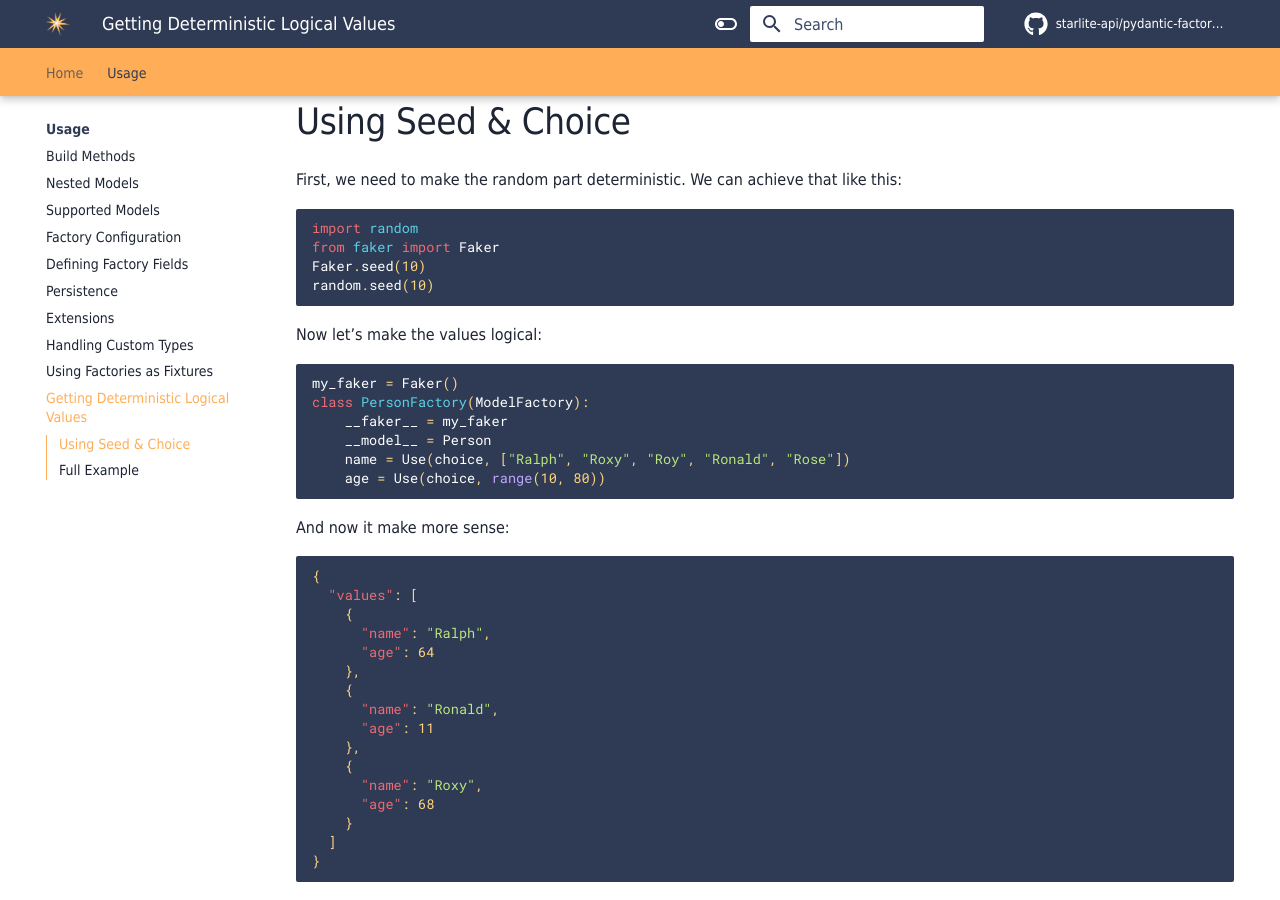
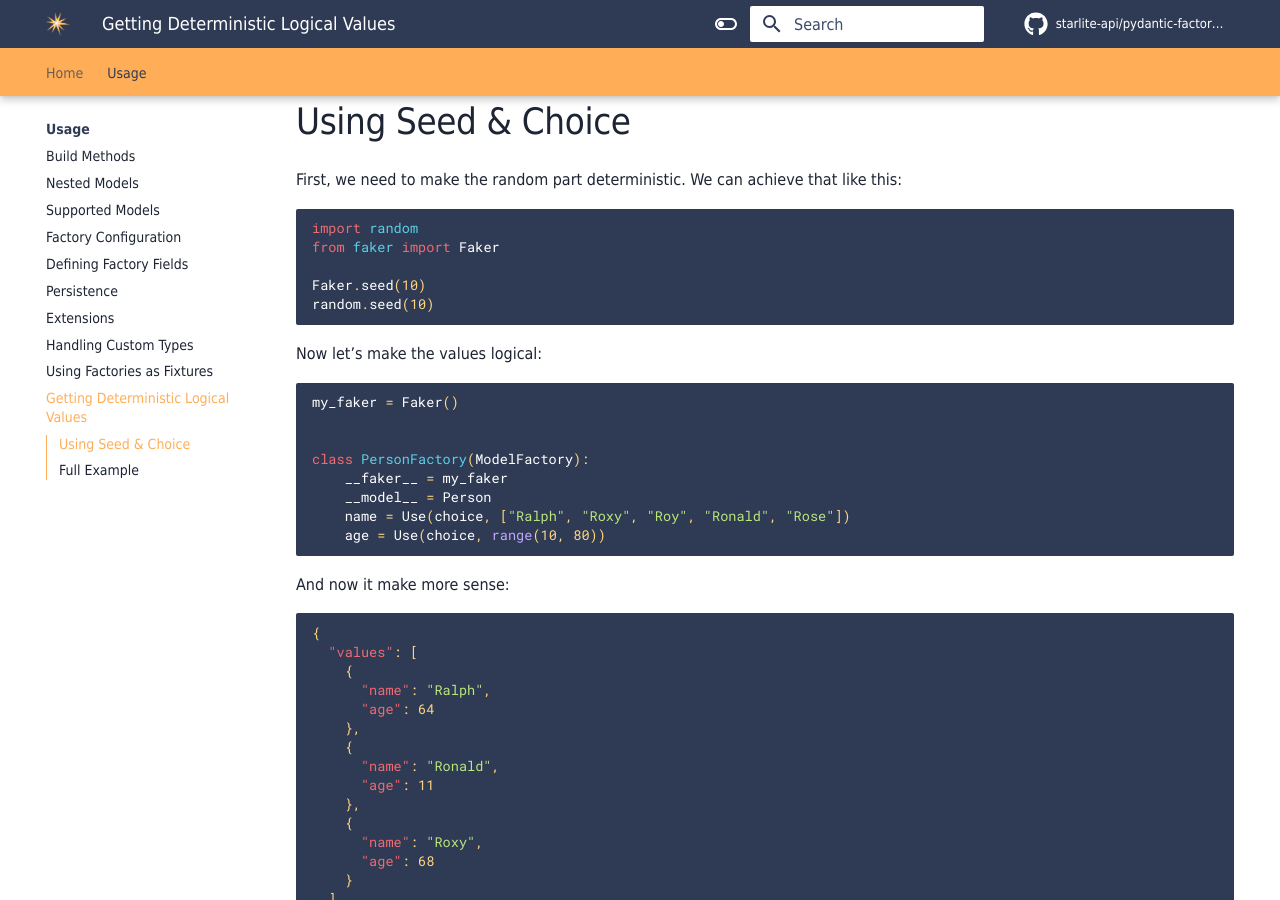
Before and after one commit to litestar-org/polyfactory, an MkDocs documentation site: the page built from docs/usage/9-getting-deterministic-logical-factories.md, in a window 1280 px wide and 900 px high, scrolled down 921 px. Built offline with MkDocs 1.6.1 and Material for MkDocs 9.7.7, drawn with Linux system fonts in a browser that asks for light colours; comment, search, counter and statistics services are not loaded.

````diff
--- a/docs/usage/9-getting-deterministic-logical-factories.md
+++ b/docs/usage/9-getting-deterministic-logical-factories.md
@@ -7,6 +7,7 @@ class Person(BaseModel):
     name: str
     age: int
 ```
+
 If we use the factory class:
 
 ```py
@@ -46,14 +47,17 @@ First, we need to make the random part deterministic. We can achieve that like t
 ```py
 import random
 from faker import Faker
+
 Faker.seed(10)
 random.seed(10)
 ```
 
+Now let’s make the values logical:
 
-Now let’s make the values logical:
 ```py
 my_faker = Faker()
+
+
 class PersonFactory(ModelFactory):
     __faker__ = my_faker
     __model__ = Person
@@ -62,6 +66,7 @@ class PersonFactory(ModelFactory):
 ```
 
 And now it make more sense:<br>
+
 ```json
 {
   "values": [
@@ -80,6 +85,7 @@ And now it make more sense:<br>
   ]
 }
 ```
+
 ## Full Example
 
 ```py
@@ -89,17 +95,24 @@ from random import choice
 from faker import Faker
 from pydantic import BaseModel
 from pydantic_factories import ModelFactory, Use
+
 Faker.seed(10)
 random.seed(10)
 my_faker = Faker()
+
+
 class Person(BaseModel):
     name: str
     age: int
+
+
 class PersonFactory(ModelFactory):
     __faker__ = my_faker
     __model__ = Person
     name = Use(choice, ["Ralph", "Roxy", "Roy", "Ronald", "Rose"])
     age = Use(choice, range(10, 80))
+
+
 if __name__ == '__main__':
     print(PersonFactory.batch(size=5))
 ```
````
